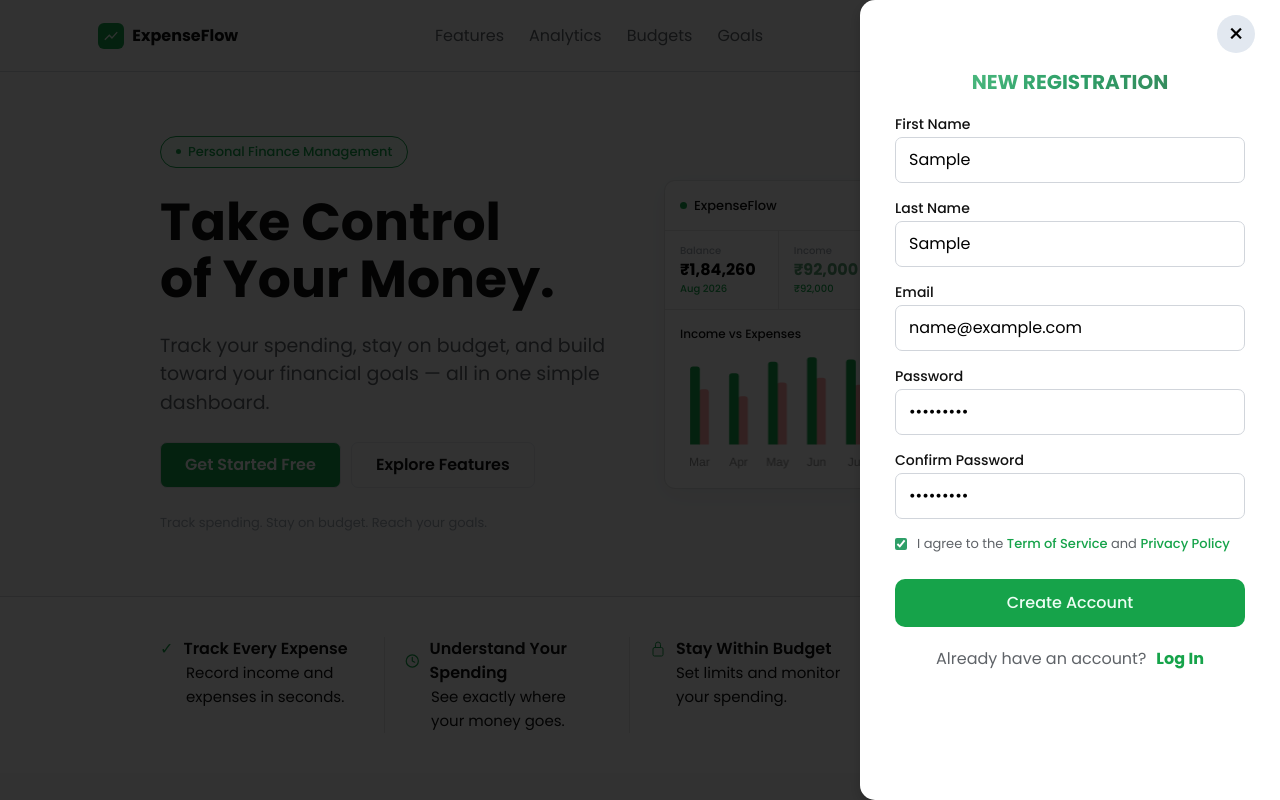
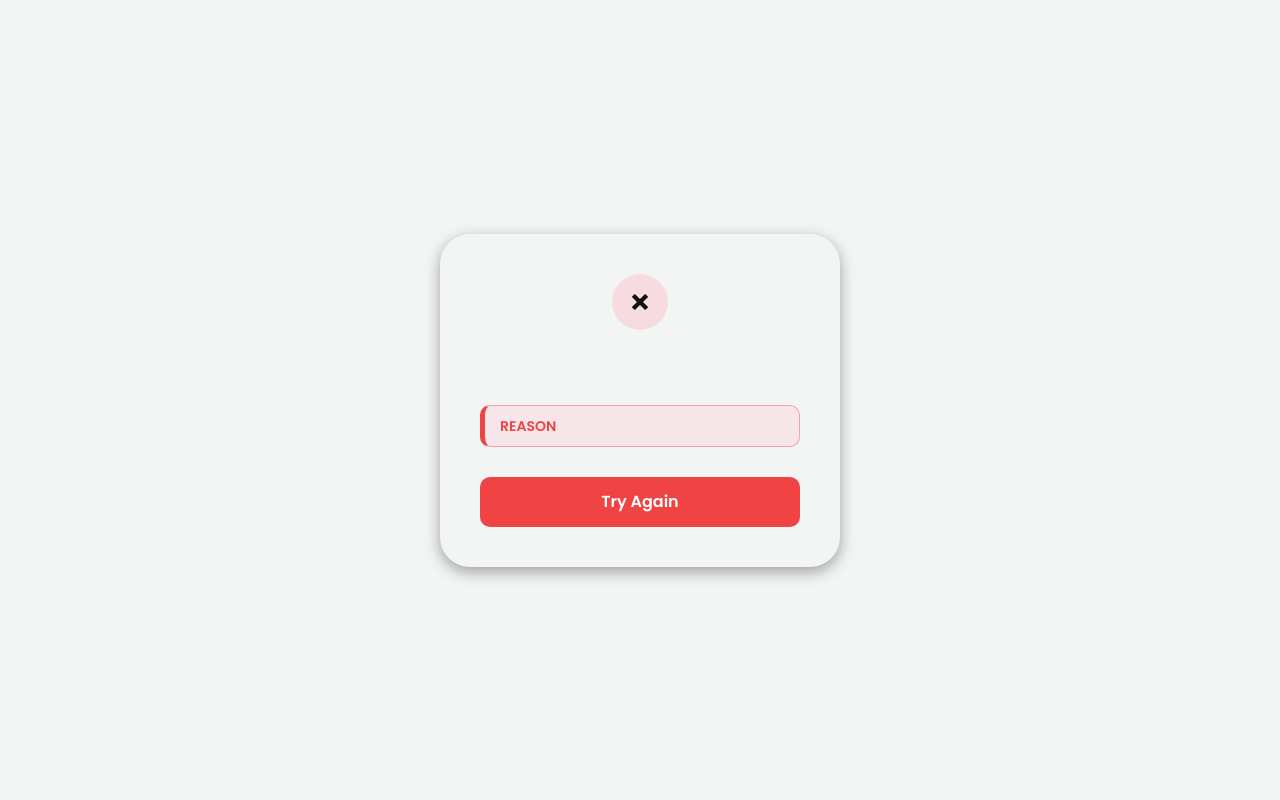
Before and after one commit to Rahmat-Ali-15/FINANCE-MANAGEMENT, a React app in the folder frontend/: page /signup in a window 1280 px wide. Both pictures are taken after typing "Sample", "Sample", "name@example.com", "Sample123", "Sample123" into the empty fields and a click on the button "Create Account". Shown: the top 800 px of the page. Built offline with nearby package versions, Linux system fonts and the light colour scheme; no server answers; the HTML template or start-up script is replaced by a standard one.

Commit message:
Create modal for signup and login and shows the data dynimically

```diff
--- a/frontend/src/components/Modal/ErroModal.jsx
+++ b/frontend/src/components/Modal/ErroModal.jsx
@@ -4,8 +4,8 @@ import { useDispatch, useSelector } from "react-redux";
 import { NavLink } from "react-router-dom";
 import { clearError } from "../../features/auth/authSlice";
 
-export const ErrorModal = () => {
-    const dispatch = useDispatch()
+export const ErrorModal = ({redirectPath}) => {
+  const dispatch = useDispatch();
   const { errorMessage } = useSelector((state) => state.auth);
 
   const closeModal = () => {
@@ -14,23 +14,23 @@ export const ErrorModal = () => {
 
   return (
     <>
-      <section className="loginModal-section">
-        <div className="loginModal-container">
-          <div className="loginModal-icon">
+      <section className="ErrorModal-section">
+        <div className="ErrorModal-container">
+          <div className="ErrorModal-icon">
             <div>
               <ImCross onClick={closeModal} />
             </div>
           </div>
-          <div className="login-message">
+          <div className="ErrorModal-message">
             <h3>{errorMessage.title}</h3>
             <span>{errorMessage.message}</span>
           </div>
-          <div className="login-reason">
+          <div className="ErrorModal-reason">
             <span>REASON</span>
             <p>{errorMessage.reason}</p>
           </div>
           <NavLink
-            to="/login"
+            to={redirectPath}
             className="try-again-btn"
             onClick={closeModal}
           >
--- a/frontend/src/components/Modal/ErrorModal.css
+++ b/frontend/src/components/Modal/ErrorModal.css
@@ -1,4 +1,4 @@
-.loginModal-section{
+.ErrorModal-section{
    position: fixed;
     inset: 0;
     display: flex;
@@ -8,7 +8,8 @@
     z-index: 999999;
 }
 
-.loginModal-container{
+.ErrorModal-container{
+    min-width: 400px;
     display: flex;
     align-items: center;
     justify-content: center;
@@ -19,7 +20,7 @@
     box-shadow: rgba(0, 0, 0, 0.35) 0px 5px 15px;
 }
 
-.loginModal-icon{
+.ErrorModal-icon{
     background-color: #f6dce1;
     padding: 20px;
     border-radius: 50%;
@@ -28,30 +29,31 @@
     align-items: center;
 }
 
-.login-message{
+.ErrorModal-message{
     align-items: center;
     display: flex;
     flex-direction: column;
     align-items: center;
 }
 
-.login-message>h3{
+.ErrorModal-message>h3{
     font-size: 30px;
     margin-bottom: 15px;
 }
 
-.login-message>span{
+.ErrorModal-message>span{
     font-size: 15px;
 }
 
-.loginModal-icon>div{
+.ErrorModalModal-icon>div{
     padding: 10px;
     background-color: #ef4344;
     border-radius: 50%;
     color: #fff;
 }
 
-.login-reason{
+.ErrorModal-reason{
+    width: 100%;
     padding: 8px 15px;
     border: 1px solid rgba(239, 67, 68, 0.4);
     background-color: #f6e5e9;
@@ -59,13 +61,13 @@
     border-left: 5px solid rgb(239, 67, 68);
 }
 
-.login-reason>span{
+.ErrorModal-reason>span{
     color: #ef4344;
     font-weight: 600;
     font-size: 14px;
 }
 
-.login-reason>p{
+.ErrorModal-reason>p{
     font-size: 13px;
     width: 90%;
     color: var(--text_color);
--- a/frontend/src/components/Modal/SuccessModal.css
+++ b/frontend/src/components/Modal/SuccessModal.css
@@ -9,7 +9,7 @@
 }
 
 .successModal-container{
-    width: 400px;
+    width: 420px;
     display: flex;
     align-items: center;
     justify-content: center;
@@ -39,10 +39,12 @@
 .success-message>h3{
     font-size: 30px;
     margin-bottom: 15px;
+    text-align: center;
 }
 
 .success-message>span{
     font-size: 15px;
+    text-align: center;
 }
 
 .successModal-icon>div{
@@ -59,6 +61,7 @@
 .success-desc{
     color: var(--text_color);
     font-size: 14px;
+    text-align: center;
 }
 
 .continue-again-btn{
@@ -68,4 +71,7 @@
     border-radius: 10px;
     font-weight: 600;
     background: var(--color-primary);
+    display: flex;
+    align-items: center;
+    justify-content: center;
 }
--- a/frontend/src/components/Modal/SuccessModal.jsx
+++ b/frontend/src/components/Modal/SuccessModal.jsx
@@ -1,9 +1,16 @@
-import { useSelector } from "react-redux";
+import { useDispatch, useSelector } from "react-redux";
 import "./SuccessModal.css";
 import { FaCheck } from "react-icons/fa6";
+import { NavLink } from "react-router-dom";
+import { clearSuccess } from "../../features/auth/authSlice";
 
-export const SuccessModal = () => {
+export const SuccessModal = ({redirectPath}) => {
+  const dispatch = useDispatch();
   const { success } = useSelector((state) => state.auth);
+
+  const closeModal = () => {
+      dispatch(clearSuccess());
+    };
 
   return (
     <>
@@ -19,7 +26,7 @@ export const SuccessModal = () => {
             <span>{success.message}</span>
           </div>
           <p className="success-desc">{success.description}</p>
-          <button className="continue-again-btn">Continue</button>
+          <NavLink className="continue-again-btn" to={redirectPath} onClick={closeModal}>Continue</NavLink>
         </div>
       </section>
     </>
--- a/frontend/src/components/Register/SignUp.jsx
+++ b/frontend/src/components/Register/SignUp.jsx
@@ -1,12 +1,16 @@
 import { NavLink, useNavigate } from "react-router-dom";
 import "./SignUp.css";
-import {  useDispatch } from "react-redux";
+import {  useDispatch, useSelector } from "react-redux";
 import { useState } from "react";
 import { signupUser } from "../../features/auth/authSlice";
+import { ErrorModal } from "../Modal/ErroModal";
+import { SuccessModal } from "../Modal/SuccessModal";
 
 export const SignUp = () => {
   const navigate = useNavigate();
   const dispatch = useDispatch();
+
+  const {success, isError} = useSelector((state) => state.auth)
 
   //# Form
   const [formData, setFormData] = useState({
@@ -142,6 +146,12 @@ export const SignUp = () => {
           </div>
         </div>
       </section>
+      {
+        success && <SuccessModal redirectPath="/login" />
+      }
+      {
+        isError && <ErrorModal redirectPath="/signup" />
+      }
     </>
   );
 };
--- a/frontend/src/features/auth/authSlice.js
+++ b/frontend/src/features/auth/authSlice.js
@@ -11,7 +11,7 @@ export const signupUser = createAsyncThunk(
     } catch (error) {
       console.log("🚀 ~ error:", error);
       return thunkAPI.rejectWithValue(
-        error.response?.data?.message || "Signup Failed",
+        error.response?.data || "Signup Failed",
       );
     }
   },
@@ -46,6 +46,9 @@ const authSlice = createSlice({
     clearError: (state) => {
       state.isError = null;
     },
+    clearSuccess: (state) => {
+      state.success = null;
+    },
   },
   extraReducers: (builder) => {
     builder
@@ -59,12 +62,14 @@ const authSlice = createSlice({
       .addCase(signupUser.fulfilled, (state, action) => {
         state.isLoading = false;
         state.isError = false;
+        state.success = action.payload
         state.errorMessage = "";
         state.user = action.payload.user;
       })
 
       .addCase(signupUser.rejected, (state, action) => {
         state.isLoading = false;
+        state.success = "";
         state.isError = true;
         state.errorMessage = action.payload;
       })
@@ -92,6 +97,6 @@ const authSlice = createSlice({
   },
 });
 
-export const { clearError } = authSlice.actions;
+export const { clearError, clearSuccess } = authSlice.actions;
 
 export const authReducer = authSlice.reducer;
--- a/frontend/src/pages/Login/Login.jsx
+++ b/frontend/src/pages/Login/Login.jsx
@@ -3,7 +3,6 @@ import "./Login.css";
 import { useState } from "react";
 import { useDispatch, useSelector } from "react-redux";
 import { loginUser } from "../../features/auth/authSlice";
-// import { ErroModal } from "./ErroModal.jsx";
 import { ErrorModal } from "../../components/Modal/ErroModal";
 import { SuccessModal } from "../../components/Modal/SuccessModal";
 
@@ -11,9 +10,7 @@ export const Login = () => {
   const navigate = useNavigate();
   const dispatch = useDispatch();
 
-  const { user, isError, success } = useSelector((state) => state.auth);
-  console.log("🚀 ~ success:", success);
-  console.log("🚀 ~ user:", user);
+  const { isError, success } = useSelector((state) => state.auth);
 
   //# Login user
   const [loginData, setLoginData] = useState({
@@ -112,7 +109,7 @@ export const Login = () => {
         </div>
       </section>
       {success && <SuccessModal />}
-      {isError && <ErrorModal />}
+      {isError && <ErrorModal redirectPath="/login" />}
     </>
   );
 };
```
